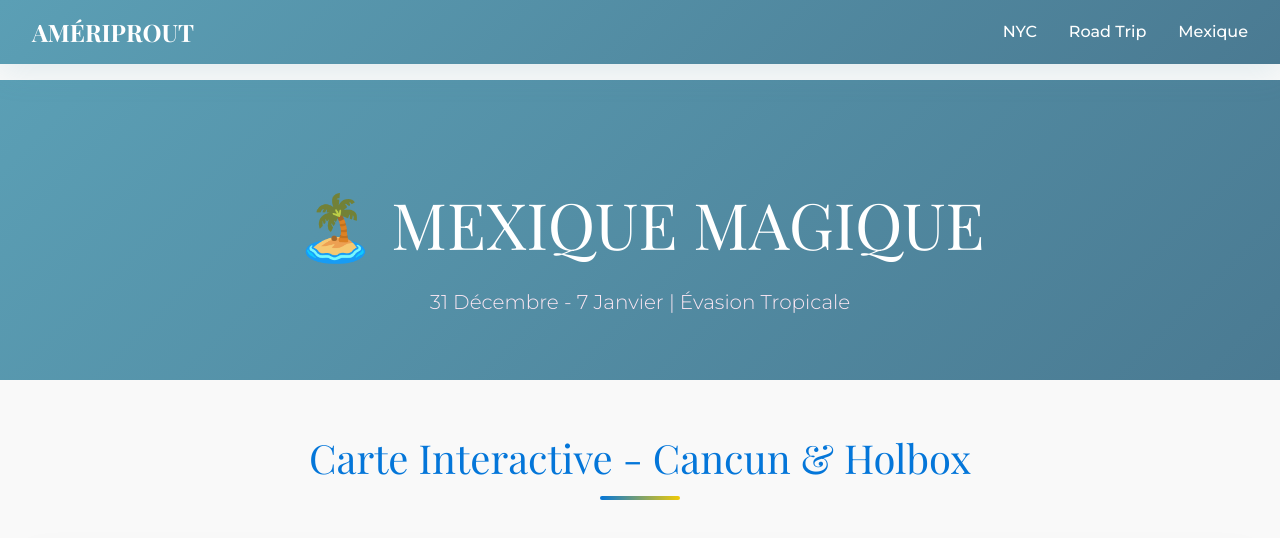
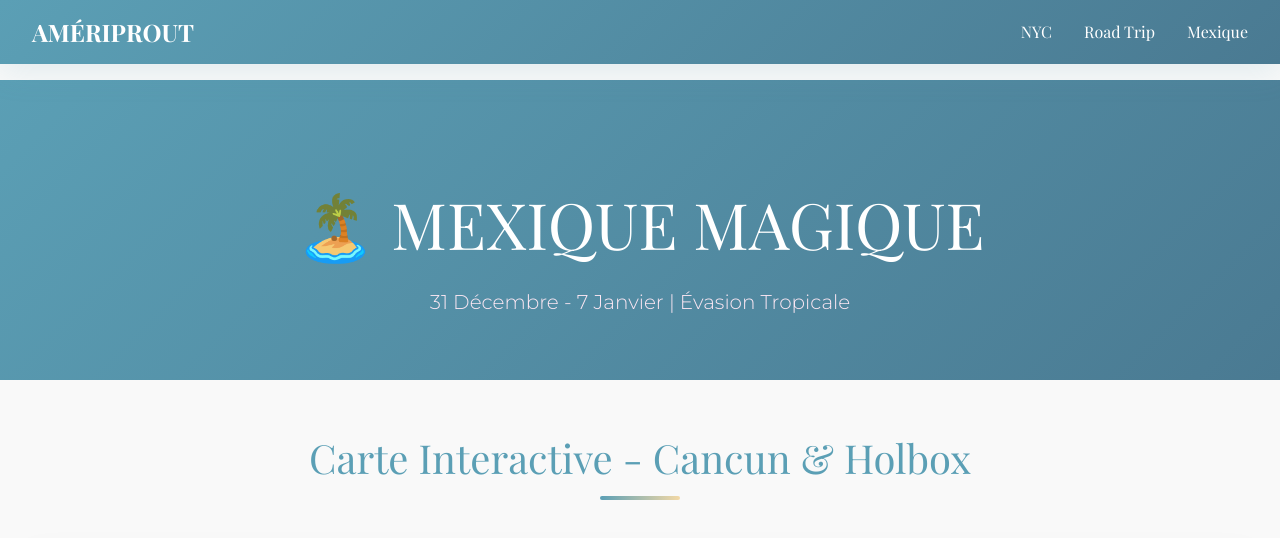
Before and after one commit to evemasse/evemasse.github.io, a plain HTML site: page mexique.html in a window 1280 px wide. Shown: the top 538 px of the page. Drawn offline with nearby package versions, Linux system fonts and the light colour scheme.

Commit message:
version 4

```diff
--- a/mexique.html
+++ b/mexique.html
@@ -85,8 +85,8 @@
         }
 
         .section-title {
-            font-size: 2.5rem;
-            color: #0476d9;
+            font-size: clamp(1.8rem, 5vw, 2.5rem);
+            color: #5B9FB5;
             text-align: center;
             margin-bottom: 3rem;
             position: relative;
@@ -102,7 +102,7 @@
             transform: translateX(-50%);
             width: 80px;
             height: 4px;
-            background: linear-gradient(90deg, #0476d9, #f2cb05);
+            background: linear-gradient(90deg, #5B9FB5, #F4D9A6);
             border-radius: 2px;
         }
 
@@ -275,9 +275,9 @@
         <div class="max-w-7xl mx-auto flex justify-between items-center">
             <a href="index.html" class="font-playfair text-2xl font-bold text-white">AMÉRIPROUT</a>
             <div class="flex gap-8">
-                <a href="nyc.html">NYC</a>
-                <a href="roadtrip.html">Road Trip</a>
-                <a href="mexique.html">Mexique</a>
+                <a href="nyc.html" class="font-playfair">NYC</a>
+                <a href="roadtrip.html" class="font-playfair">Road Trip</a>
+                <a href="mexique.html" class="font-playfair">Mexique</a>
             </div>
         </div>
     </nav>
```
Also changed, not shown: nyc.html (+3 -3 lines), roadtrip.html (+3 -3 lines).
